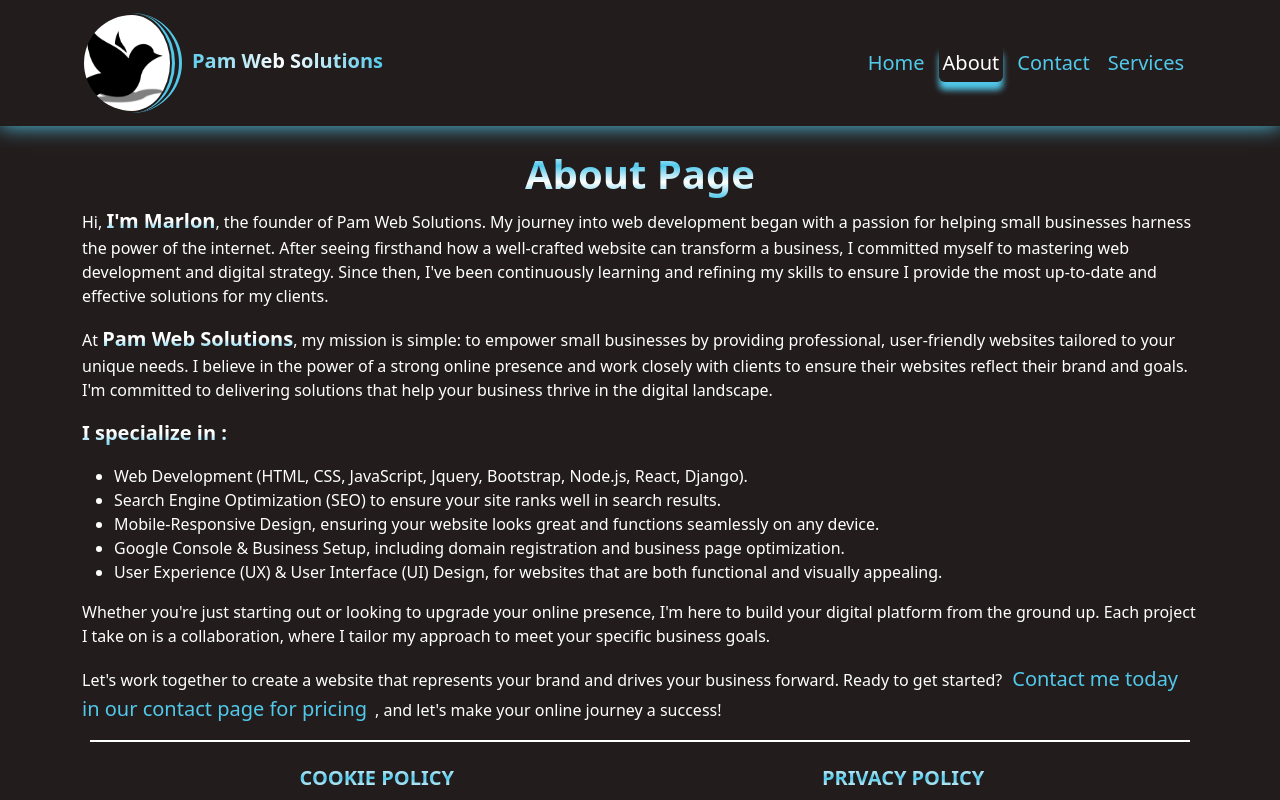
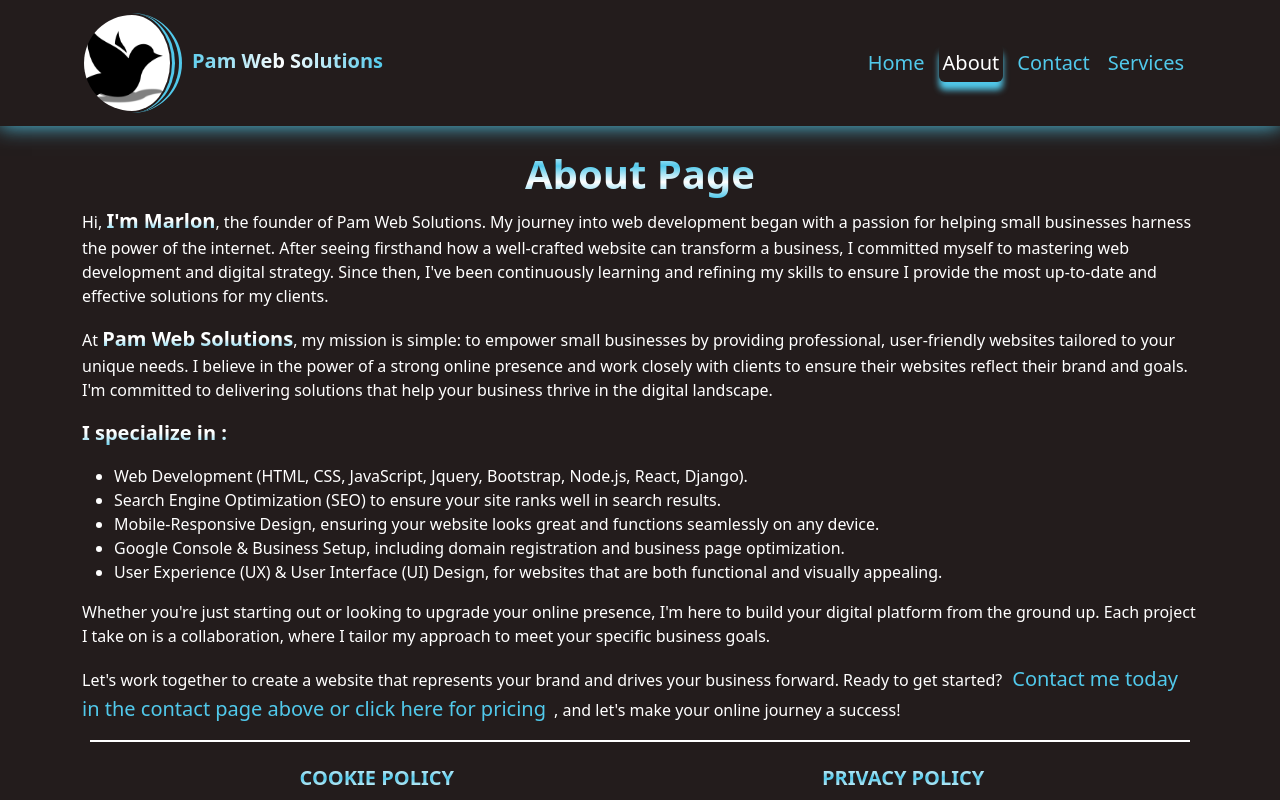
Before and after one commit to Markpm-code/pam-w-solutions, a React (Vite) app in the folder pam-websolutions/: page /#/about in a window 1280 px wide. Shown: the top 800 px of the page. Built offline with nearby package versions, Linux system fonts and the light colour scheme.

Commit message:
update CTA sentence

```diff
--- a/pam-websolutions/src/pages/About.tsx
+++ b/pam-websolutions/src/pages/About.tsx
@@ -72,7 +72,7 @@ const About = () => {
           Let's work together to create a website that represents your brand and
           drives your business forward. Ready to get started?
           <Link to="/contact" className="me-2 contactFor-pricing">
-            Contact me today in our contact page for pricing
+            Contact me today in the contact page above or click here for pricing
           </Link>
           , and let's make your online journey a success!
         </p>
--- a/pam-websolutions/src/pages/Services.tsx
+++ b/pam-websolutions/src/pages/Services.tsx
@@ -80,7 +80,7 @@ const Services = () => {
             <span className="in-touch">Get in Touch!</span> Ready to take your
             business to the next level with a powerful website?
             <Link to="/contact" className="me-1 services-contactPage-link">
-              Contact me today in our contact page for pricing
+              Contact me today in the contact page above or click here for pricing
             </Link>
             to get started!
           </p>
```
